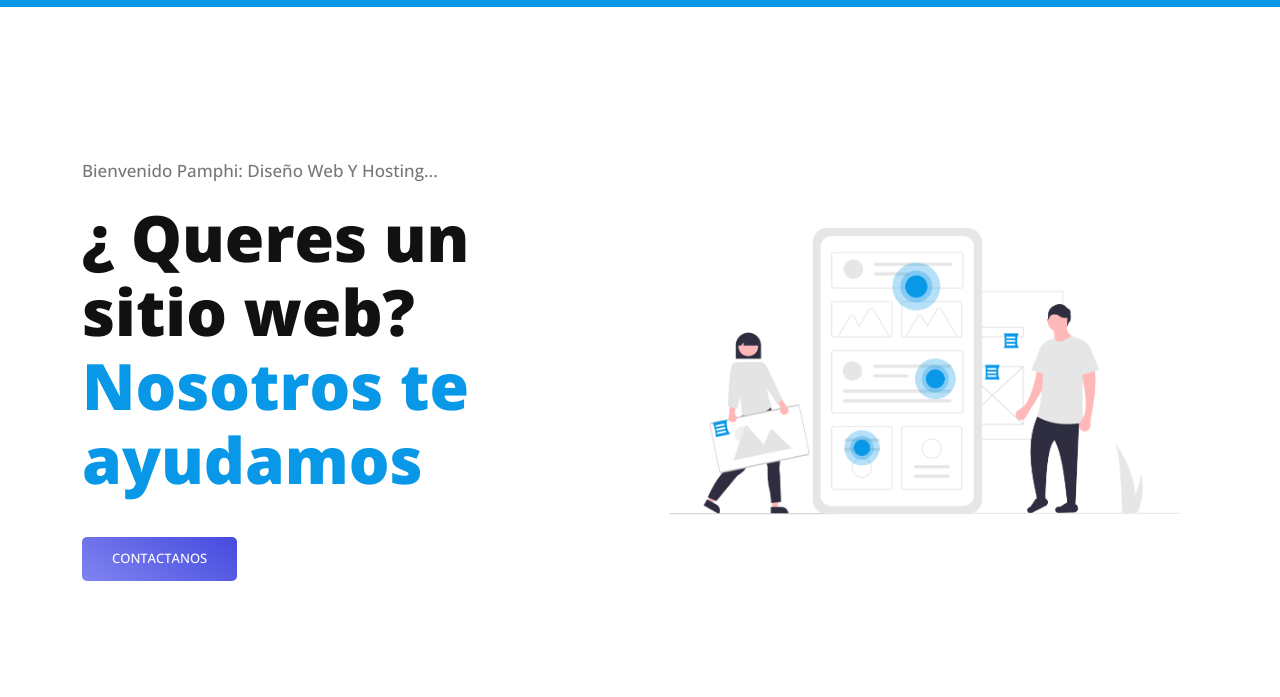
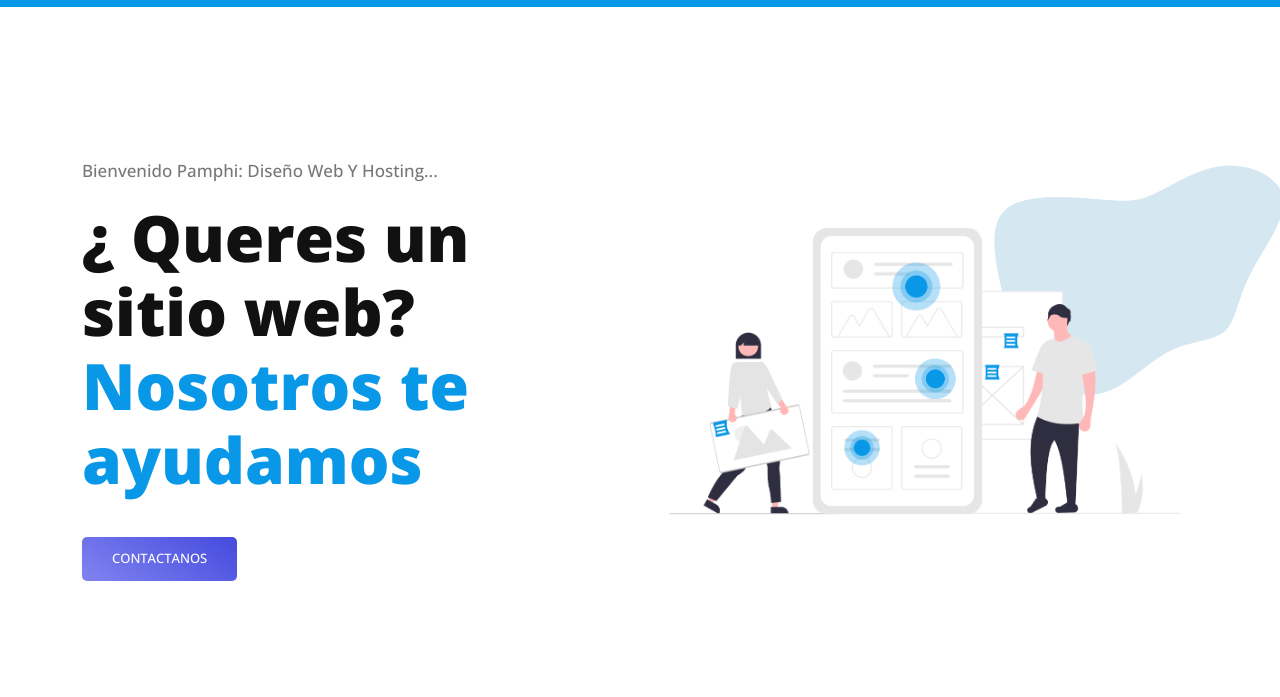
Before and after one commit to Pamphi/pamphi, a plain HTML site: page index.html in a window 1280 px wide. Shown: the part 103-800 px from the top of the page. Drawn offline with nearby package versions, Linux system fonts and the light colour scheme.

Commit message:
best index

```diff
--- a/assets/css/templatemo-eduwell-style.css
+++ b/assets/css/templatemo-eduwell-style.css
@@ -776,7 +776,7 @@ section.main-banner {
 
 .main-banner .right-image::after {
   position: absolute;
-  background-image: url(../images/cicularpunteado.png);
+  background-image: url(../images/blob3.svg);
   width: 378px;
   height: 378px;
   content: "";
```
Also changed, not shown: assets/images/blob 4.svg (added), assets/images/blob.svg (added), assets/images/blob2.svg (added), assets/images/blob3.svg (added).
